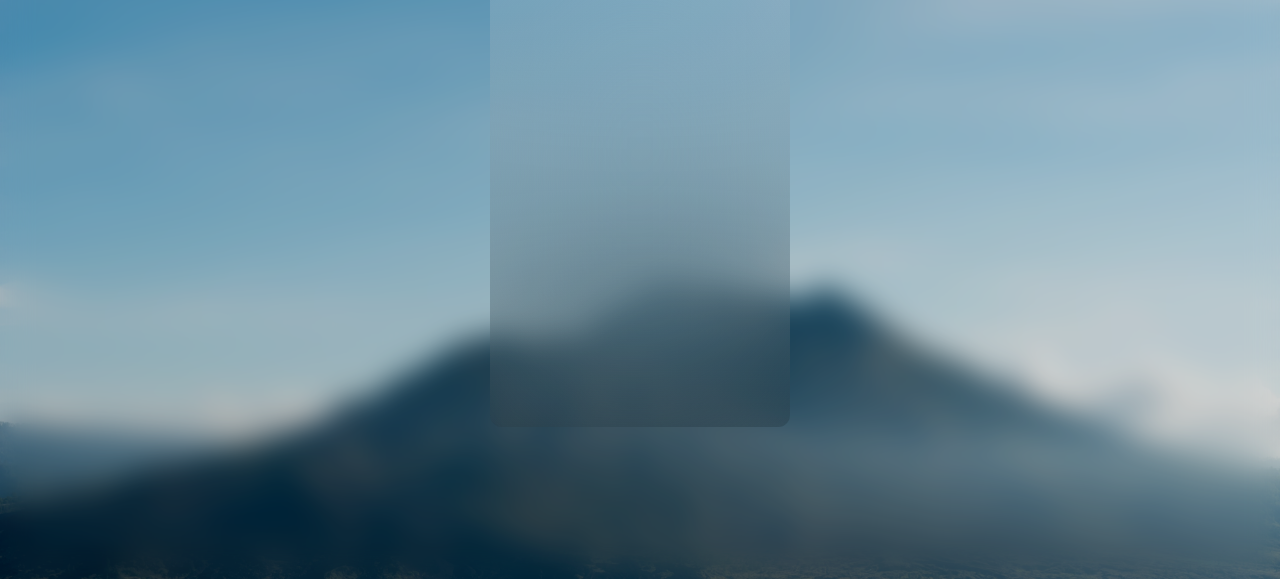
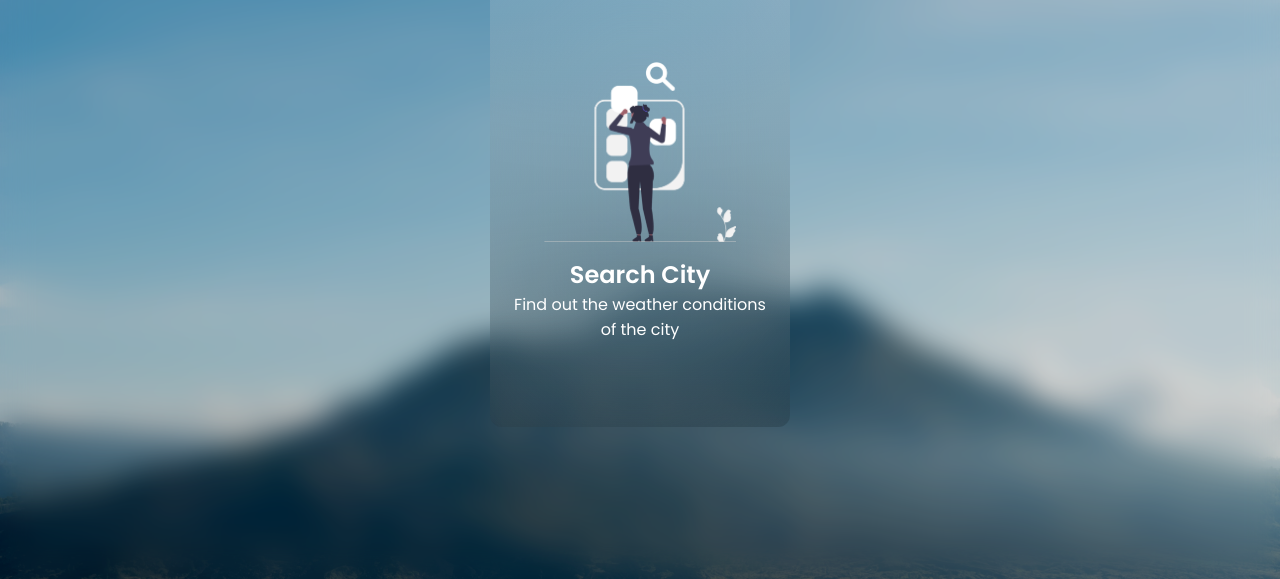
Before and after one commit to theguylex/PRODIGY_WD_05, a plain HTML site: page index.html in a window 1280 px wide. Shown: the part 221-800 px from the top of the page. Drawn offline with nearby package versions, Linux system fonts and the light colour scheme.

Commit message:
search-city + not-found sections

```diff
--- a/index.html
+++ b/index.html
@@ -86,7 +86,25 @@
             </div>
         </section>
 
-        <section class="search-city section-message"></section>
+        <section class="search-city section-message">
+            <img src="assets/message/search-city.png">
+             <div>
+                <h1>Search City</h1>
+                <h4 class="regular-txt">
+                    Find out the weather conditions of the city
+                </h4>
+             </div>
+        </section>
+
+        <section class="not-found section-message" style="display: none;">
+            <img src="assets/message/not-found.png">
+             <div>
+                <h1>Search City</h1>
+                <h4 class="regular-txt">
+                    Find out the weather conditions of the city
+                </h4>
+             </div>
+        </section>
     </main>
     <script src="script.js"></script>
 </body>
--- a/style.css
+++ b/style.css
@@ -186,3 +186,18 @@ body::before {
     width: 35px;
     height: 35px;
 }
+
+/* Search city  section message */
+.section-message{
+    display: flex;
+    flex-direction: column;
+    align-items: center;
+    text-align: center;
+    gap: 15px;
+    margin-top: 25%;
+}
+
+.section-message img {
+    height: 180px;
+    width: fit-content;
+}
```
